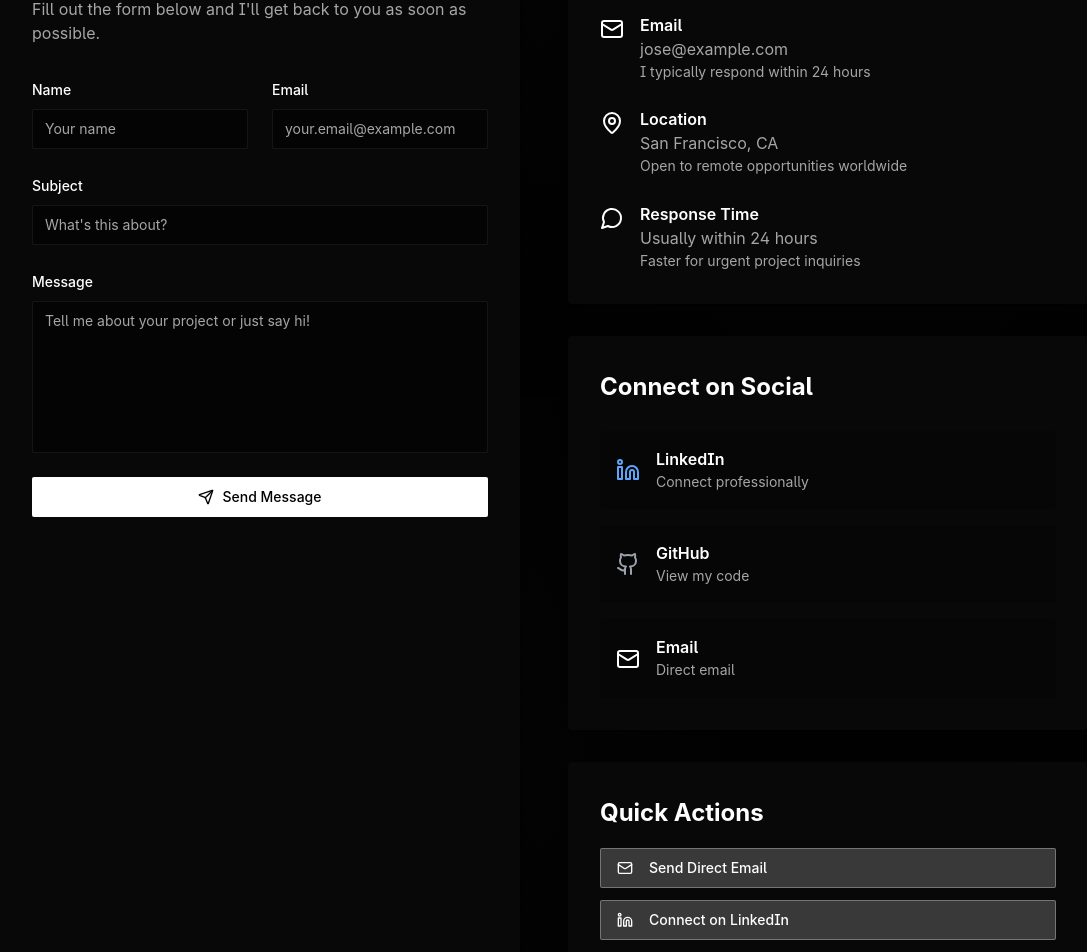
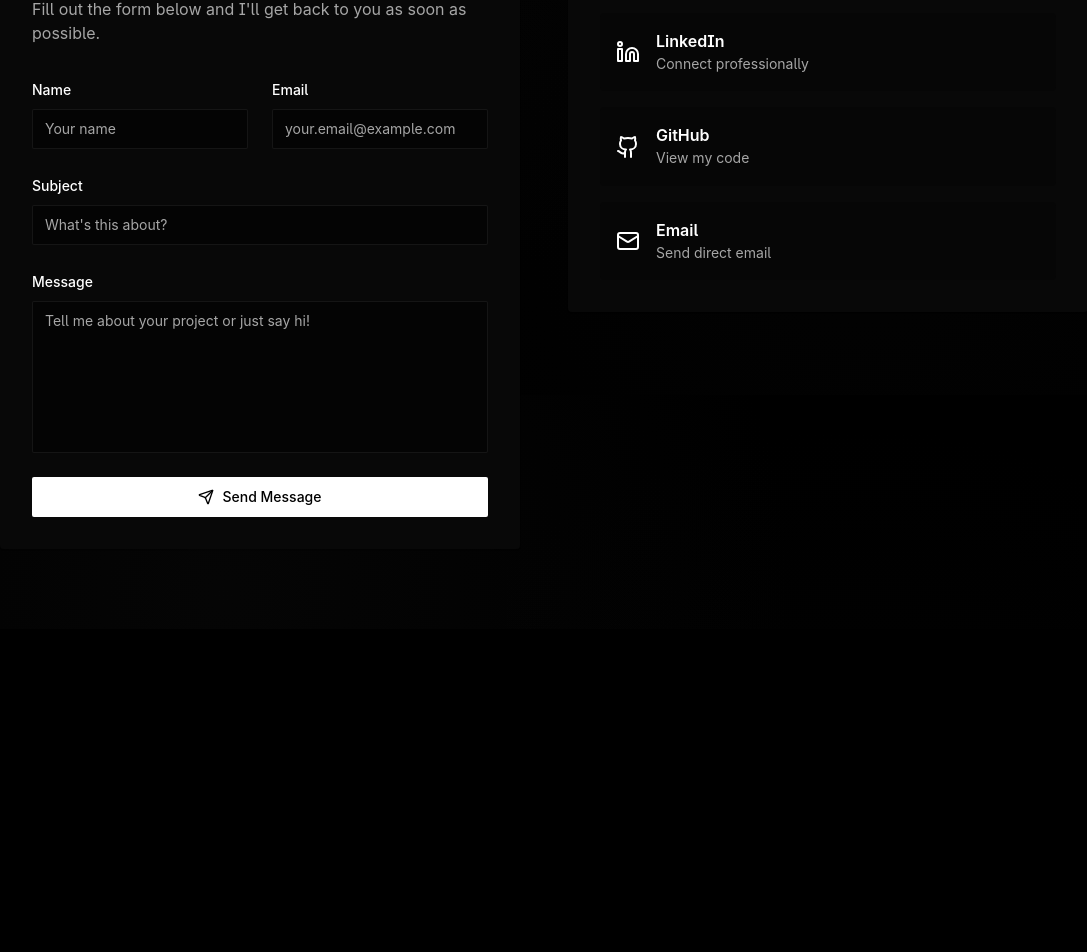
Before and after one commit to zepedroc/new-portfolio, a Next.js app: page /contact in a window 1280 px wide. Shown: the part 405-1357 px from the top of the page, without its empty margins (96-1183 px from the left). After the commit the page ends 1034 px from the top, so only its background shows below. Built offline with nearby package versions, Linux system fonts and the light colour scheme.

Commit message:
Improve contact page

```diff
--- a/src/app/contact/page.tsx
+++ b/src/app/contact/page.tsx
@@ -2,7 +2,7 @@
 
 import { useState } from 'react';
 
-import { Github, Linkedin, Mail, MapPin, MessageCircle, Send } from 'lucide-react';
+import { Github, Linkedin, Mail, Send } from 'lucide-react';
 
 import { Button } from '@/components/ui/button';
 import { Card } from '@/components/ui/card';
@@ -39,24 +39,24 @@ export default function ContactPage() {
   const socialLinks = [
     {
       name: 'LinkedIn',
-      url: 'https://linkedin.com/in/josemota',
+      url: 'https://www.linkedin.com/in/josé-pedro-mota-7395a6191/',
       icon: Linkedin,
-      color: 'text-blue-400 hover:text-blue-300',
+      color: 'text-primary hover:text-primary/80',
       description: 'Connect professionally',
     },
     {
       name: 'GitHub',
-      url: 'https://github.com/josemota',
+      url: 'https://github.com/zepedroc',
       icon: Github,
-      color: 'text-gray-400 hover:text-gray-300',
+      color: 'text-primary hover:text-primary/80',
       description: 'View my code',
     },
     {
       name: 'Email',
-      url: 'mailto:jose@example.com',
+      url: 'mailto:zepedrocm@hotmail.com',
       icon: Mail,
       color: 'text-primary hover:text-primary/80',
-      description: 'Direct email',
+      description: 'Send direct email',
     },
   ];
 
@@ -157,42 +157,8 @@ export default function ContactPage() {
             </form>
           </Card>
 
-          {/* Contact Info & Social Links */}
+          {/* Social Links */}
           <div className="space-y-8 animate-slide-in-right">
-            {/* Contact Info */}
-            <Card className="glass-card p-8">
-              <h2 className="text-2xl font-bold text-foreground mb-6">Get in Touch</h2>
-              <div className="space-y-6">
-                <div className="flex items-start space-x-4">
-                  <Mail className="w-6 h-6 text-primary mt-1" />
-                  <div>
-                    <h3 className="font-semibold text-foreground">Email</h3>
-                    <p className="text-muted-foreground">jose@example.com</p>
-                    <p className="text-sm text-muted-foreground">I typically respond within 24 hours</p>
-                  </div>
-                </div>
-
-                <div className="flex items-start space-x-4">
-                  <MapPin className="w-6 h-6 text-primary mt-1" />
-                  <div>
-                    <h3 className="font-semibold text-foreground">Location</h3>
-                    <p className="text-muted-foreground">San Francisco, CA</p>
-                    <p className="text-sm text-muted-foreground">Open to remote opportunities worldwide</p>
-                  </div>
-                </div>
-
-                <div className="flex items-start space-x-4">
-                  <MessageCircle className="w-6 h-6 text-primary mt-1" />
-                  <div>
-                    <h3 className="font-semibold text-foreground">Response Time</h3>
-                    <p className="text-muted-foreground">Usually within 24 hours</p>
-                    <p className="text-sm text-muted-foreground">Faster for urgent project inquiries</p>
-                  </div>
-                </div>
-              </div>
-            </Card>
-
-            {/* Social Links */}
             <Card className="glass-card p-8">
               <h2 className="text-2xl font-bold text-foreground mb-6">Connect on Social</h2>
               <div className="space-y-4">
@@ -215,33 +181,6 @@ export default function ContactPage() {
                 ))}
               </div>
             </Card>
-
-            {/* Quick Actions */}
-            <Card className="glass-card p-8 border-gradient">
-              <h2 className="text-2xl font-bold text-foreground mb-4">Quick Actions</h2>
-              <div className="space-y-3">
-                <Button
-                  className="w-full justify-start bg-primary/20 hover:bg-primary/30 text-primary border-primary/30"
-                  variant="outline"
-                  asChild
-                >
-                  <a href="mailto:jose@example.com">
-                    <Mail className="w-4 h-4 mr-2" />
-                    Send Direct Email
-                  </a>
-                </Button>
-                <Button
-                  className="w-full justify-start bg-accent/20 hover:bg-accent/30 text-accent border-accent/30"
-                  variant="outline"
-                  asChild
-                >
-                  <a href="https://linkedin.com/in/josemota" target="_blank" rel="noopener noreferrer">
-                    <Linkedin className="w-4 h-4 mr-2" />
-                    Connect on LinkedIn
-                  </a>
-                </Button>
-              </div>
-            </Card>
           </div>
         </div>
       </div>
```
Also changed, not shown: 1 other file (tests, documents, lock files or other folders).
